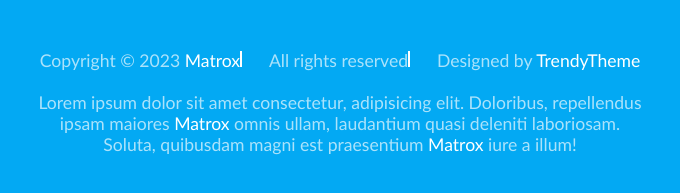
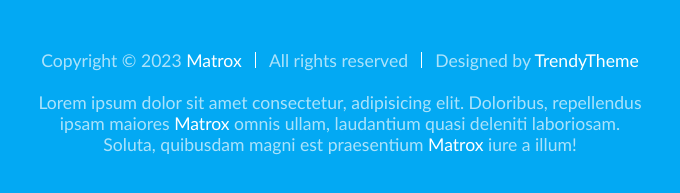
Before and after one commit to M1r4cl38/coming-soon, a website: page index.html in a window 1280 px wide. Shown: the part 767-960 px from the top of the page, 304-984 px from the left. Drawn offline with Linux system fonts and the light colour scheme.

Commit message:
footer pseudo elements

```diff
--- a/css/base/layout.css
+++ b/css/base/layout.css
@@ -85,13 +85,19 @@
     margin-bottom: 2rem;
 }
 
+.text-trio > p {
+    position: relative;
+}
 .text-trio > p::after {
     content: "";
-    display: inline-block;
+    display: none;
     width: 0.1rem;
     height: 1rem;
-    margin-left: 0;
     background-color: #fff;
+    position: absolute;
+    top: 50%;
+    right: -0.9rem;
+    transform: translateY(-50%);
 }
 
 .text-trio > p:last-child::after {
@@ -103,4 +109,8 @@
         display: flex;
         gap: 1.7rem;
     }
+
+    .text-trio > p::after {
+        display: block;
+    }
 }
```
